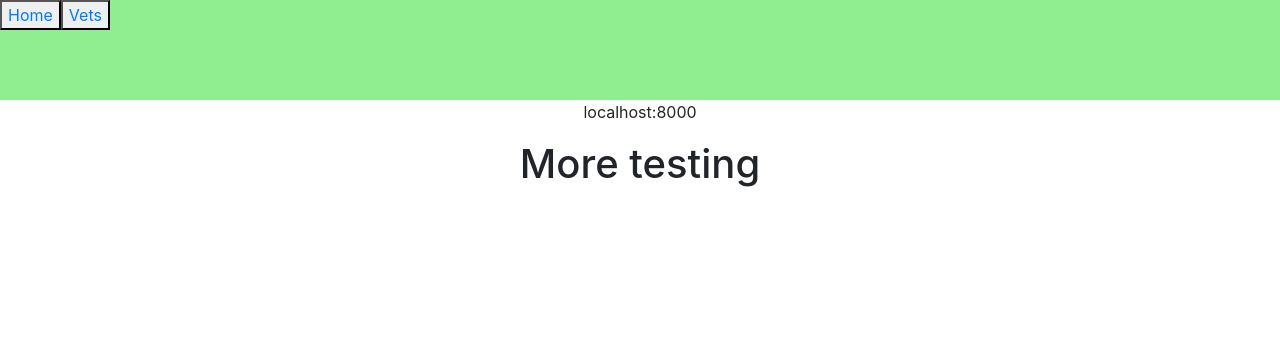
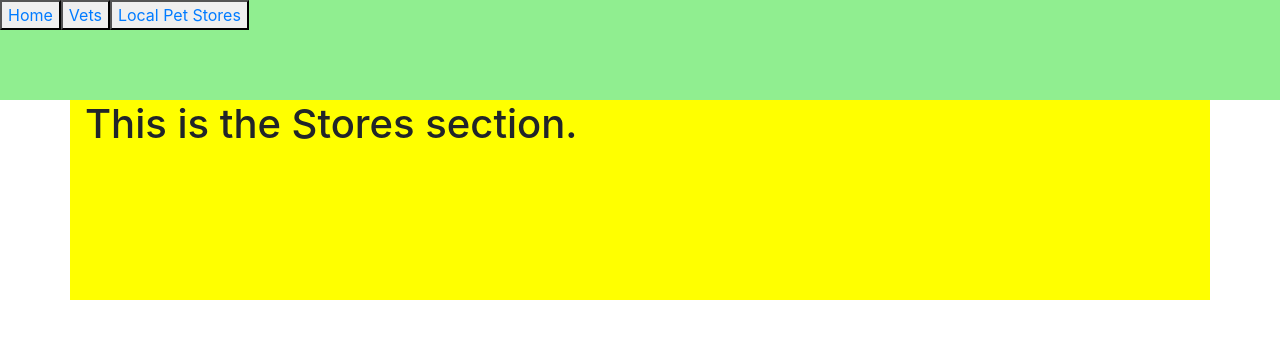
Before and after one commit to jhassler1031/reptile-repo, a React (Create React App) app in the folder static/reptile_app/: page /stores in a window 1280 px wide. Shown: the top 338 px of the page. Built offline with nearby package versions, Linux system fonts and the light colour scheme.

Commit message:
wired up stores page and navlink in react

```diff
--- a/static/reptile_app/src/components/BaseLayout/Header.js
+++ b/static/reptile_app/src/components/BaseLayout/Header.js
@@ -9,6 +9,7 @@ function Header(props) {
       <nav className="col headerNAV">
         <button><NavLink to='/'>Home</NavLink></button>
         <button><NavLink to='/vets'>Vets</NavLink></button>
+        <button><NavLink to='/stores'>Local Pet Stores</NavLink></button>
         {/* NAV Links here */}
       </nav>
 
--- /dev/null
+++ b/static/reptile_app/src/components/stores/Stores.css
@@ -0,0 +1,3 @@
+.storesContainer {
+  height: 200px;
+  background-color: yellow; }
--- /dev/null
+++ b/static/reptile_app/src/components/stores/Stores.js
@@ -0,0 +1,19 @@
+import React, { Component } from 'react';
+
+import './Stores.css';
+
+class Stores extends Component {
+  constructor(props) {
+    super(props);
+  }
+
+  render() {
+    return (
+      <div className="storesContainer container">
+        <h1>This is the Stores section.</h1>
+      </div>
+    );
+  }
+}
+
+export default Stores;
--- /dev/null
+++ b/static/reptile_app/src/components/stores/Stores.scss
@@ -0,0 +1,4 @@
+.storesContainer {
+  height: 200px;
+  background-color: yellow;
+}
--- a/static/reptile_app/src/index.js
+++ b/static/reptile_app/src/index.js
@@ -11,12 +11,14 @@ import {BrowserRouter, Route, Switch } from 'react-router-dom';
 
 import BaseLayout from './components/BaseLayout/BaseLayout.js';
 import Vets from './components/vets/Vets.js';
+import Stores from './components/stores/Stores.js';
 
 ReactDOM.render(
   <BrowserRouter>
     <BaseLayout>
       <Switch>
         <Route path='/vets' component={Vets}/>
+        <Route path='/stores' component={Stores}/>
         <Route path='/' component={App}/>
       </Switch>
     </BaseLayout>
```
